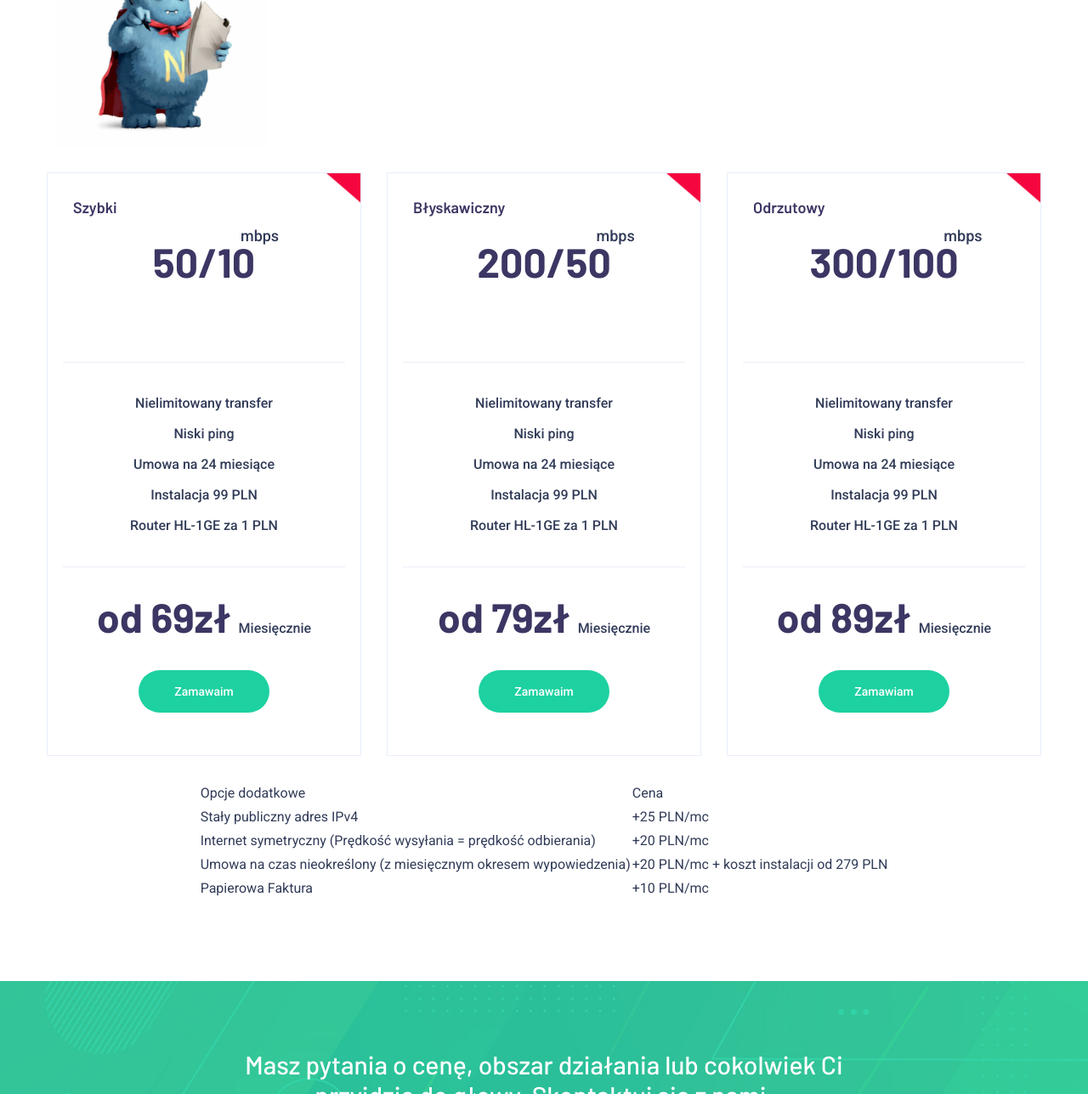
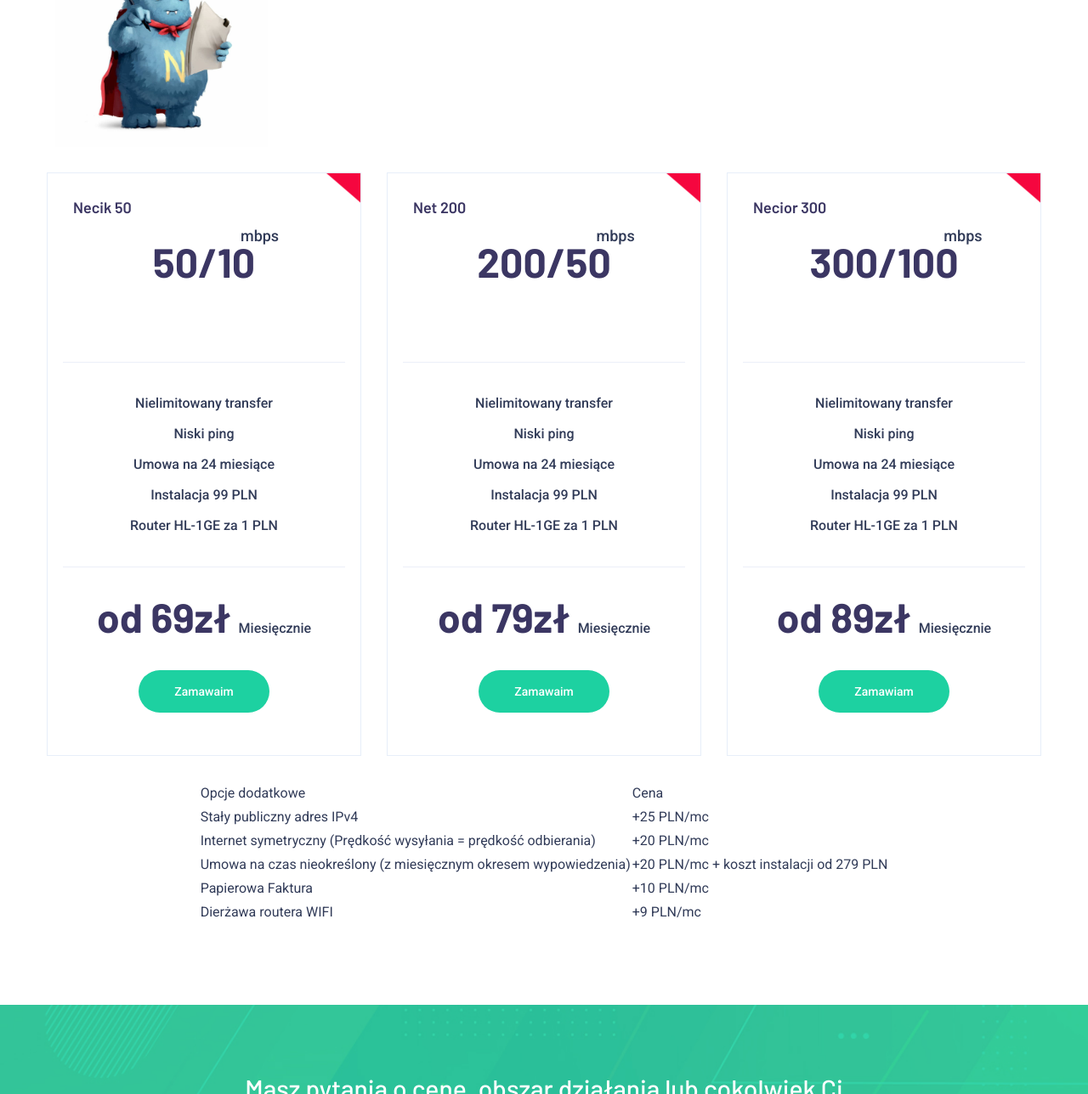
Before and after one commit to n4upl/necior.pl, a plain HTML site: page index.html in a window 1280 px wide. Shown: the part 3520-4808 px from the top of the page at 85% size. Drawn offline with Linux system fonts and the light colour scheme; files whose address does not match are found by name.

Commit message:
synchronizacja cennika z ulotka i net47

```diff
--- a/index.html
+++ b/index.html
@@ -271,7 +271,7 @@
                     <div class="col-lg-4 col-md-4">
                         <div class="pricing-item text-center mb-30px">
                             <div class="pricing-head">
-                                <h4>Szybki</h4>
+                                <h4>Necik 50</h4>
                                 <div class="speed">
                                     <h1>50/10</h1>
                                     <span>mbps</span>
@@ -301,7 +301,7 @@
                     <div class="col-lg-4 col-md-4">
                         <div class="pricing-item text-center mb-30px">
                             <div class="pricing-head">
-                                <h4>Błyskawiczny</h4>
+                                <h4>Net 200</h4>
                                 <div class="speed">
                                     <h1>200/50</h1>
                                     <span>mbps</span>
@@ -330,7 +330,7 @@
                     <div class="col-lg-4 col-md-4">
                         <div class="pricing-item text-center mb-30px">
                             <div class="pricing-head">
-                                <h4>Odrzutowy</h4>
+                                <h4>Necior 300</h4>
                                 <div class="speed">
                                     <h1>300/100</h1>
                                     <span>mbps</span>
@@ -380,6 +380,10 @@
 									<tr>
 										<td>Papierowa Faktura</td>
 										<td>+10 PLN/mc</td>
+									</tr>
+									<tr>
+										<td>Dierżawa routera WIFI</td>
+										<td>+9 PLN/mc</td>
 									</tr>
 								</table>
 					</div>
```
